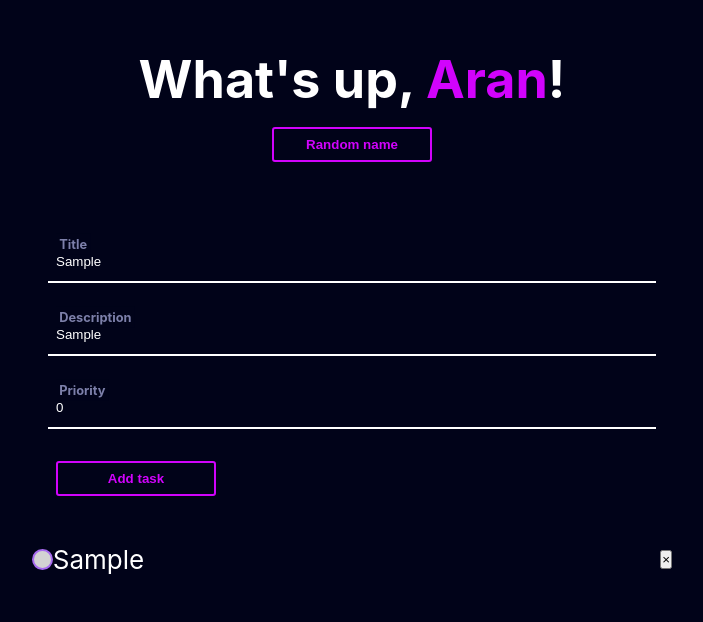
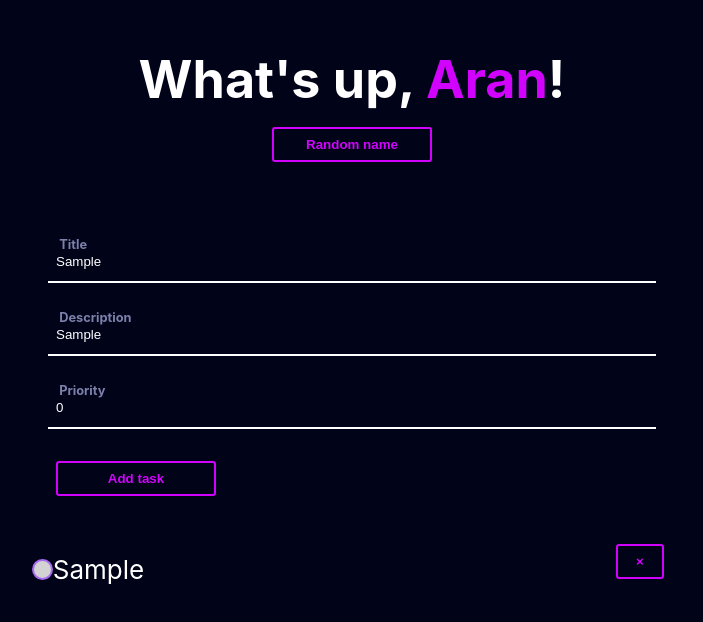
Before and after one commit to AranBeitia/react-todo, a React (Create React App) app: page / in a window 1280 px wide. Both pictures are taken after typing "Sample", "Sample" into the empty fields and a click on the button "Add task". Shown: the top 622 px of the page, without its empty margins (288-991 px from the left). Built offline with nearby package versions, Linux system fonts and the light colour scheme.

Commit message:
delete item

```diff
--- a/src/components/App/App.js
+++ b/src/components/App/App.js
@@ -24,17 +24,23 @@ class App extends React.Component {
 	taskDone = (listItem) => {
 		const newList = this.state.list.map((item) => {
 			if (item.title === listItem.title) {
-				console.log(listItem)
 				return {
 					title: item.title,
 					description: item.description,
-					priority: item.priority + 1,
+					priority: item.priority,
+					done: !item.done,
 				}
 			} else {
 				return item
 			}
 		})
 		this.setState({ list: newList })
+	}
+
+	taskDelete = (listItem) => {
+		this.setState({
+			list: this.state.list.filter((item) => item.title !== listItem),
+		})
 	}
 
 	randomName = () => {
@@ -55,7 +61,11 @@ class App extends React.Component {
 				<Hero name={names[counter]} handleclick={this.randomName} />
 				<TodoForm handleSubmit={this.addTask} />
 				{/* <Input handleEnter={this.addTask} /> */}
-				<TodoList taskList={list} hecho={this.taskDone} />
+				<TodoList
+					taskList={list}
+					deleteItem={this.taskDelete}
+					done={this.taskDone}
+				/>
 			</div>
 		)
 	}
--- a/src/components/Button/Button.style.js
+++ b/src/components/Button/Button.style.js
@@ -2,7 +2,7 @@ import styled, { css } from 'styled-components'
 
 const primaryColor = '#d103fc'
 
-const Button = styled.button`
+export const Button = styled.button`
 	display: block;
 	border-radius: 3px;
 	padding: 0.5rem 1rem;
@@ -28,4 +28,9 @@ const Button = styled.button`
 		color: ${(props) => (props.secondary ? primaryColor : 'white')};
 	}
 `
+
+export const ButtonIcon = styled(Button)`
+	width: 3rem;
+`
+
 export default Button
--- a/src/components/TodoForm/TodoForm.js
+++ b/src/components/TodoForm/TodoForm.js
@@ -11,6 +11,7 @@ const initValues = {
 	title: '',
 	description: '',
 	priority: 0,
+	done: false,
 }
 
 class TodoForm extends React.Component {
--- a/src/components/TodoItem/TodoItem.js
+++ b/src/components/TodoItem/TodoItem.js
@@ -1,24 +1,32 @@
 import React from 'react'
 import './TodoItem.scss'
 
+import { ButtonIcon } from '../Button/Button.style'
 class TodoItem extends React.Component {
-	handleDone = () => {
-		this.props.hecho(this.props)
+	taskDone = () => {
+		this.props.handleDone(this.props)
+	}
+
+	taskDelete = (title) => {
+		this.props.handleDelete(title)
 	}
 
 	render() {
-		const { title } = this.props
+		const { title, done } = this.props
 		return (
 			<li className="todo-item">
 				<div className="todo-item">
 					<input
 						type="checkbox"
 						className="checkbox"
-						onClick={this.handleDone}
+						name={title}
+						onClick={this.taskDone}
 					/>
-					<label htmlFor="">{title}</label>
+					<label htmlFor={title} className={`${done ? '--is-disabled' : ''}`}>
+						{title}
+					</label>
 				</div>
-				<button>&times;</button>
+				<ButtonIcon onClick={() => this.taskDelete(title)}>&times;</ButtonIcon>
 			</li>
 		)
 	}
--- a/src/components/TodoItem/TodoItem.scss
+++ b/src/components/TodoItem/TodoItem.scss
@@ -2,9 +2,12 @@
 	display: flex;
 	justify-content: space-between;
 	align-items: center;
+}
 
-	&__text {
-	}
+.--is-disabled {
+	pointer-events: none;
+	opacity: 0.5;
+	text-decoration: line-through;
 }
 
 .checkbox {
--- a/src/components/TodoList/TodoList.js
+++ b/src/components/TodoList/TodoList.js
@@ -2,12 +2,18 @@ import React from 'react'
 import TodoItem from '../TodoItem'
 class TodoList extends React.Component {
 	render() {
-		const { taskList, hecho } = this.props
+		const { taskList, deleteItem, done } = this.props
 
 		return (
 			<ul>
 				{taskList.map((item, id) => (
-					<TodoItem key={`item-${id}`} title={item.title} hecho={hecho} />
+					<TodoItem
+						key={`item-${id}`}
+						title={item.title}
+						done={item.done}
+						handleDone={done}
+						handleDelete={deleteItem}
+					/>
 				))}
 			</ul>
 		)
```
Also changed, not shown: src/assets/styles/utils/state.scss (deleted, +0 -9 lines).
